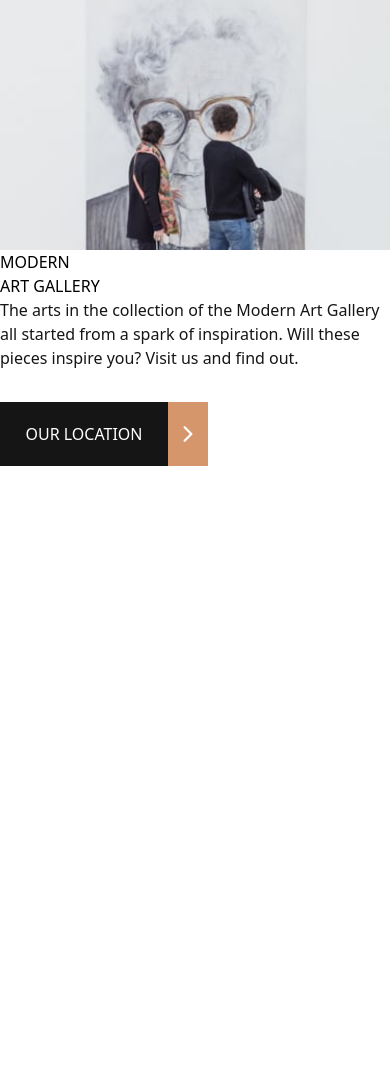
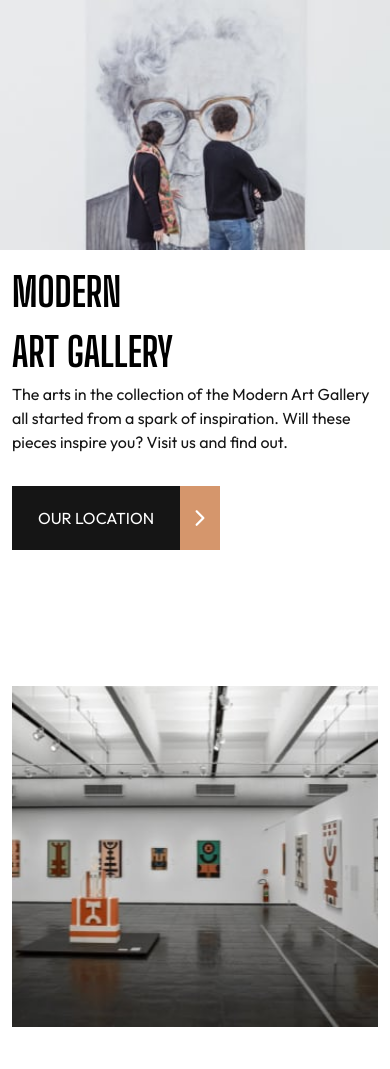
Before and after one commit to bonniemo/art-gallery, a Next.js app: page / in a window 390 px wide. Shown: the top 1069 px of the page. Before the commit the page ends 844 px from the top, so only its background shows below. Built offline with nearby package versions, Linux system fonts and the light colour scheme.

Commit message:
main-mobile + restructure

```diff
--- a/app/globals.css
+++ b/app/globals.css
@@ -3,11 +3,10 @@
 @tailwind utilities;
 
 :root {
-
   /* COLOR */
   --color-light: #ffffff;
   --color-dark: #151515;
-  --color-accent: #D5966C;
+  --color-accent: #d5966c;
 
   /* FONTSIZE */
   /* --header-size-big: clamp(3.75rem, 2.9577rem + 3.3803vw, 6rem);
@@ -18,10 +17,10 @@
   --p-size-small: clamp(1rem, 0.9560rem + 0.1878vw, 1.125rem); */
 
   --header-size-big: 4rem;
-  --header-size-small: 1,5rem;
+  --header-size-small: 2.5rem;
 
-  --p-size-big: 1,25rem;
-  --p-size-small: 1rem;
+  --p-size-big: 1, 25rem;
+  --p-size-small: 1, 125rem;
 }
 
 /* @media (prefers-color-scheme: dark) {
@@ -31,12 +30,20 @@
   }
 } */
 
-p {
-  font-size: var(--p-size-small);
+h1,
+h2,
+h3,
+h4,
+h5,
+h6 {
+  font-family: var(--font-big-shoulders), sans-serif;
+  font-size: var(--header-size-small);
+  font-weight: bold;
 }
 
-h1, h2 {
-  font-size: var(--header-size-small);
+p {
+  font-family: var(--font-outfit), sans-serif;
+  font-size: var(--p-size-small);
 }
 
 @media screen and (min-width: 768px) {
@@ -44,7 +51,8 @@ h1, h2 {
     font-size: var(--p-size-big);
   }
 
-  h1, h2 {
+  h1,
+  h2 {
     font-size: var(--header-size-big);
   }
 }
--- /dev/null
+++ b/app/landingPage/BtnLocation.tsx
@@ -0,0 +1,16 @@
+import { IoIosArrowForward } from "react-icons/io";
+
+const BtnLocation = () => {
+  return (
+    <button className="flex items-center w-52 h-16">
+      <div className="bg-colorDark h-full w-full flex justify-center items-center">
+        <p className="uppercase text-colorLight">Our location</p>
+      </div>
+      <div className="bg-colorAccent h-full flex items-center px-2">
+        <IoIosArrowForward className="text-2xl text-colorLight" />
+      </div>
+    </button>
+  );
+};
+
+export default BtnLocation;
--- /dev/null
+++ b/app/landingPage/Hero.tsx
@@ -0,0 +1,38 @@
+import BtnLocation from "./BtnLocation";
+
+const Hero = () => {
+  return (
+    <article className="larger-screens:grid larger-screens:grid-cols-12 larger-screens:grid-rows-4">
+      <section className="laptop:bg-colorDark laptop:w-full laptop:h-full col-start-1 col-end-5 row-start-1 row-end-5"></section>
+      <section className="w-full laptop:col-start-5 laptop:col-end-9 tablet:col-start-1 tablet:col-end-7 row-start-1 row-end-5">
+        <picture>
+          <source
+            srcSet="/desktop/image-hero.jpg"
+            media="(min-width: 1024px)"
+          />
+          <source srcSet="/tablet/image-hero.jpg" media="(min-width: 768px)" />
+          <img
+            src="/mobile/image-hero.jpg"
+            alt="Modern Art Gallery Hero"
+            className="w-full"
+          />
+        </picture>
+      </section>
+      <section className="laptop:col-start-3 laptop:col-end-11 tablet:col-start-6 tablet:col-end-11 row-start-2 row-end-4 larger-screens:flex tablet:flex-col laptop:justify-between p-3 larger-screens:p-0">
+        <h1 className="laptop:text-colorLight laptop:mix-blend-difference tablet:mb-8 uppercase">
+          <span className="block">Modern</span> Art Gallery
+        </h1>
+        <section className="laptop:w-2/6">
+          <p className="mb-8 text-colorDark max-w">
+            The arts in the collection of the Modern Art Gallery all started
+            from a spark of inspiration. Will these pieces inspire you? Visit us
+            and find out.
+          </p>
+          <BtnLocation />
+        </section>
+      </section>
+    </article>
+  );
+};
+
+export default Hero;
--- /dev/null
+++ b/app/landingPage/Main.tsx
@@ -0,0 +1,69 @@
+const Main = () => {
+  return (
+    <div className="p-3 mt-28">
+      <picture>
+        <source
+          srcSet="/desktop/image-grid-1.jpg"
+          media="(min-width: 1000px)"
+        />
+        <source srcSet="/tablet/image-grid-1.jpg" media="(min-width: 700px)" />
+        <img
+          src="/mobile/image-grid-1.jpg"
+          alt="Gallery Grid 1"
+          style={{ width: "100%", height: "100%" }}
+        />
+      </picture>
+
+      <section className="py-8">
+        {/* correct block for larger screens */}
+        <h2 className="uppercase">
+          <span className="block larger-screens:inline">Your day </span>at the
+          gallery
+        </h2>
+        <p>
+          Wander through our distinct collections and find new insights about
+          our artists. Dive into the details of their creative process.
+        </p>
+      </section>
+
+      <picture>
+        <source
+          srcSet="/desktop/image-grid-2.jpg"
+          media="(min-width: 1000px)"
+        />
+        <source srcSet="/tablet/image-grid-2.jpg" media="(min-width: 700px)" />
+        <img
+          src="/mobile/image-grid-2.jpg"
+          alt="Gallery Grid 2"
+          className="mb-4 w-full"
+        />
+      </picture>
+
+      <picture>
+        <source
+          srcSet="/desktop/image-grid-3@2x.jpg"
+          media="(min-width: 1000px)"
+        />
+        <source
+          srcSet="/tablet/image-grid-3@2x.jpg"
+          media="(min-width: 700px)"
+        />
+        <img
+          src="/mobile/image-grid-3@2x.jpg"
+          alt="Gallery Grid 3"
+          className="mb-4 w-full"
+        />
+      </picture>
+
+      <section className="bg-colorDark text-colorLight px-6 py-8 mb-28">
+        <h2 className="uppercase">Come &amp; be inspired</h2>
+        <p>
+          We’re excited to welcome you to our gallery and see how our
+          collections influence you.
+        </p>
+      </section>
+    </div>
+  );
+};
+
+export default Main;
--- a/app/page.tsx
+++ b/app/page.tsx
@@ -1,48 +1,11 @@
-import { IoIosArrowForward } from "react-icons/io";
+import Main from "./landingPage/Main"
+import Hero from "./landingPage/Hero";
 
 const Home = () => {
   return (
     <>
-      <article className="larger-screens:grid larger-screens:grid-cols-12 larger-screens:grid-rows-4">
-        <section className="laptop:bg-colorDark laptop:w-full laptop:h-full col-start-1 col-end-5 row-start-1 row-end-5"></section>
-        <section className="w-full laptop:col-start-5 laptop:col-end-9 tablet:col-start-1 tablet:col-end-7 row-start-1 row-end-5">
-          <picture>
-            <source
-              srcSet="/desktop/image-hero.jpg"
-              media="(min-width: 1024px)"
-            />
-            <source
-              srcSet="/tablet/image-hero.jpg"
-              media="(min-width: 768px)"
-            />
-            <img
-              src="/mobile/image-hero.jpg"
-              alt="Modern Art Gallery Hero"
-              style={{ width: "100%", height: "100%" }}
-            />
-          </picture>
-        </section>
-        <section className="laptop:col-start-3 laptop:col-end-11 tablet:col-start-6 tablet:col-end-11 row-start-2 row-end-4 larger-screens:flex tablet:flex-col laptop:justify-between">
-          <h1 className="laptop:text-colorLight laptop:mix-blend-difference tablet:mb-8 uppercase">
-            <span className="block">Modern</span> Art Gallery
-          </h1>
-          <section className="laptop:w-2/6">
-            <p className="mb-8 text-colorDark">
-              The arts in the collection of the Modern Art Gallery all started
-              from a spark of inspiration. Will these pieces inspire you? Visit
-              us and find out.
-            </p>
-            <button className="flex items-center w-52 h-16">
-              <div className="bg-colorDark h-full w-full flex justify-center items-center">
-                <p className="uppercase text-colorLight">Our location</p>
-              </div>
-              <div className="bg-colorAccent h-full flex items-center px-2">
-              <IoIosArrowForward className="text-2xl text-colorLight" />
-              </div>
-            </button>
-          </section>
-        </section>
-      </article>
+      <Hero />
+      <Main />
     </>
   );
 };
```
